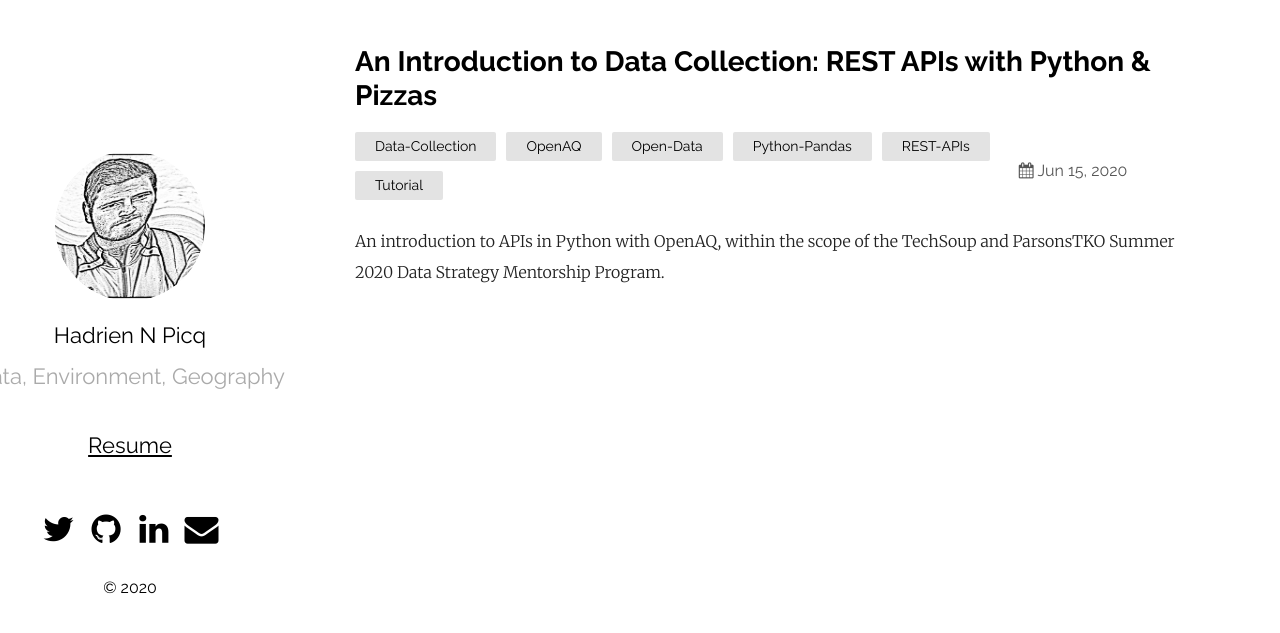
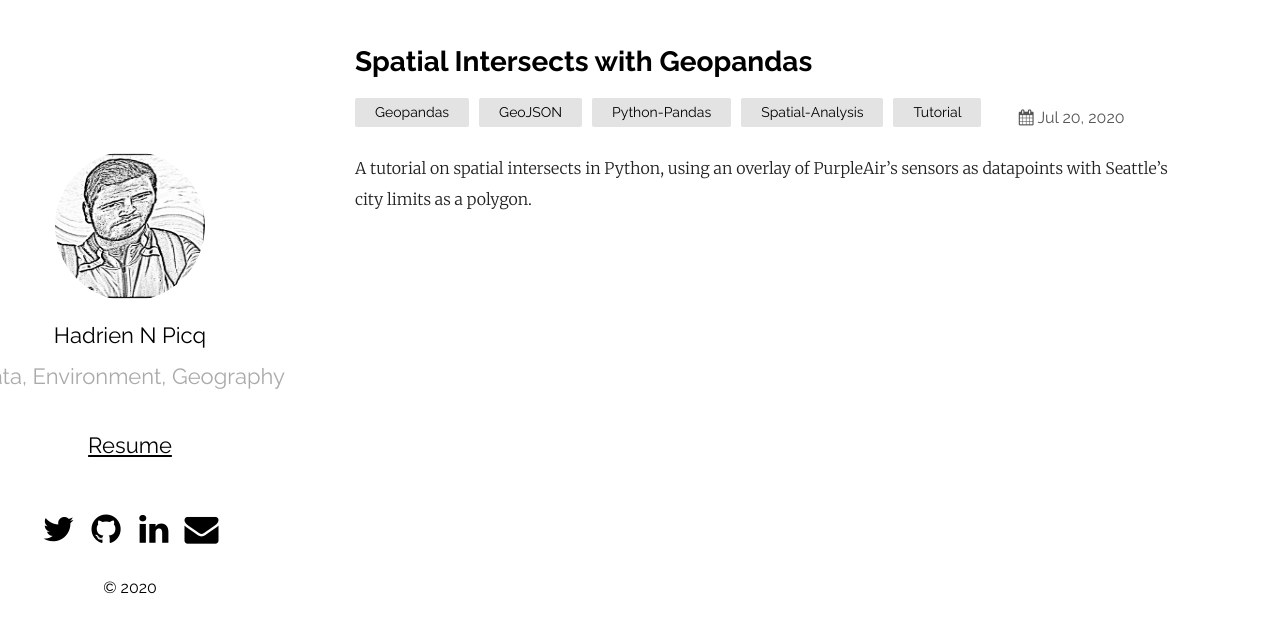
Before and after one commit to HP-Nunes/HP-Nunes.github.io, a Jekyll site: the page built from _posts/2020-06-15-Getting-Started-with-Python-APIs.md, in a window 1280 px wide. Shown: the top 633 px of the page. Built offline with Jekyll 4.4.1, drawn with Linux system fonts in a browser that asks for light colours.

Commit message:
new post, Medium

```diff
--- a/_posts/2020-06-15-Getting-Started-with-Python-APIs.md
+++ b/_posts/2020-06-15-Getting-Started-with-Python-APIs.md
@@ -1,9 +1,9 @@
 ---
 layout: post
-title: "An Introduction to Data Collection: REST APIs with Python & Pizzas"
-date: 2020-06-15
-external_url: https://medium.com/@geocuriosity/an-introduction-to-data-collection-rest-apis-with-python-pizzas-7b682cef676c
+title: "Spatial Intersects with Geopandas"
+date: 2020-07-20
+external_url: https://medium.com/@geocuriosity/spatial-intersects-with-geopandas-420c98915ca9
 external_site: PUB_NAME
-categories: Data-Collection OpenAQ Open-Data Python-Pandas REST-APIs Tutorial
+categories: Geopandas GeoJSON Python-Pandas Spatial-Analysis Tutorial
 ---
-An introduction to APIs in Python with OpenAQ, within the scope of the TechSoup and ParsonsTKO Summer 2020 Data Strategy Mentorship Program.
+A tutorial on spatial intersects in Python, using an overlay of PurpleAir's sensors as datapoints with Seattle's city limits as a polygon.
```
